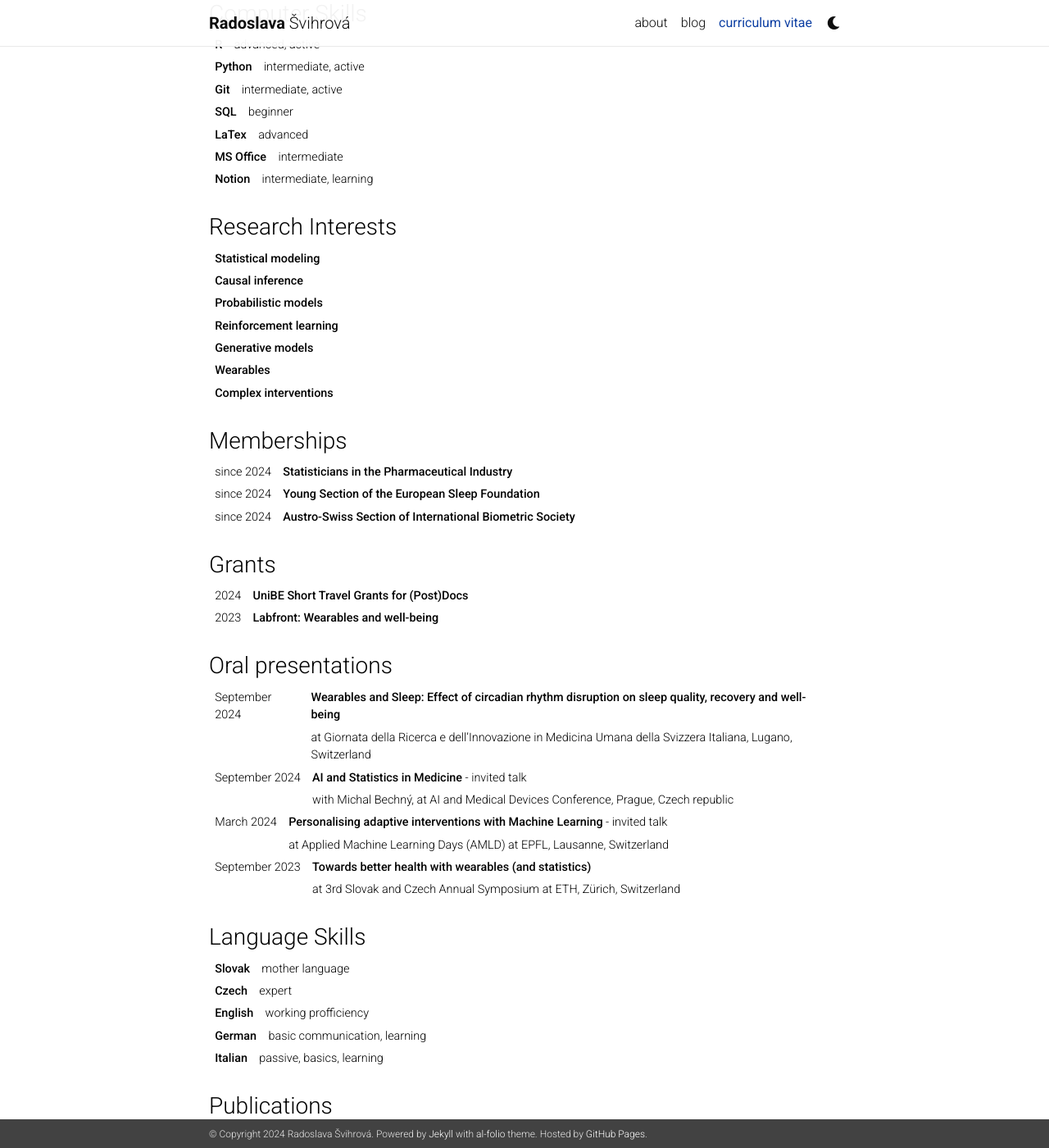
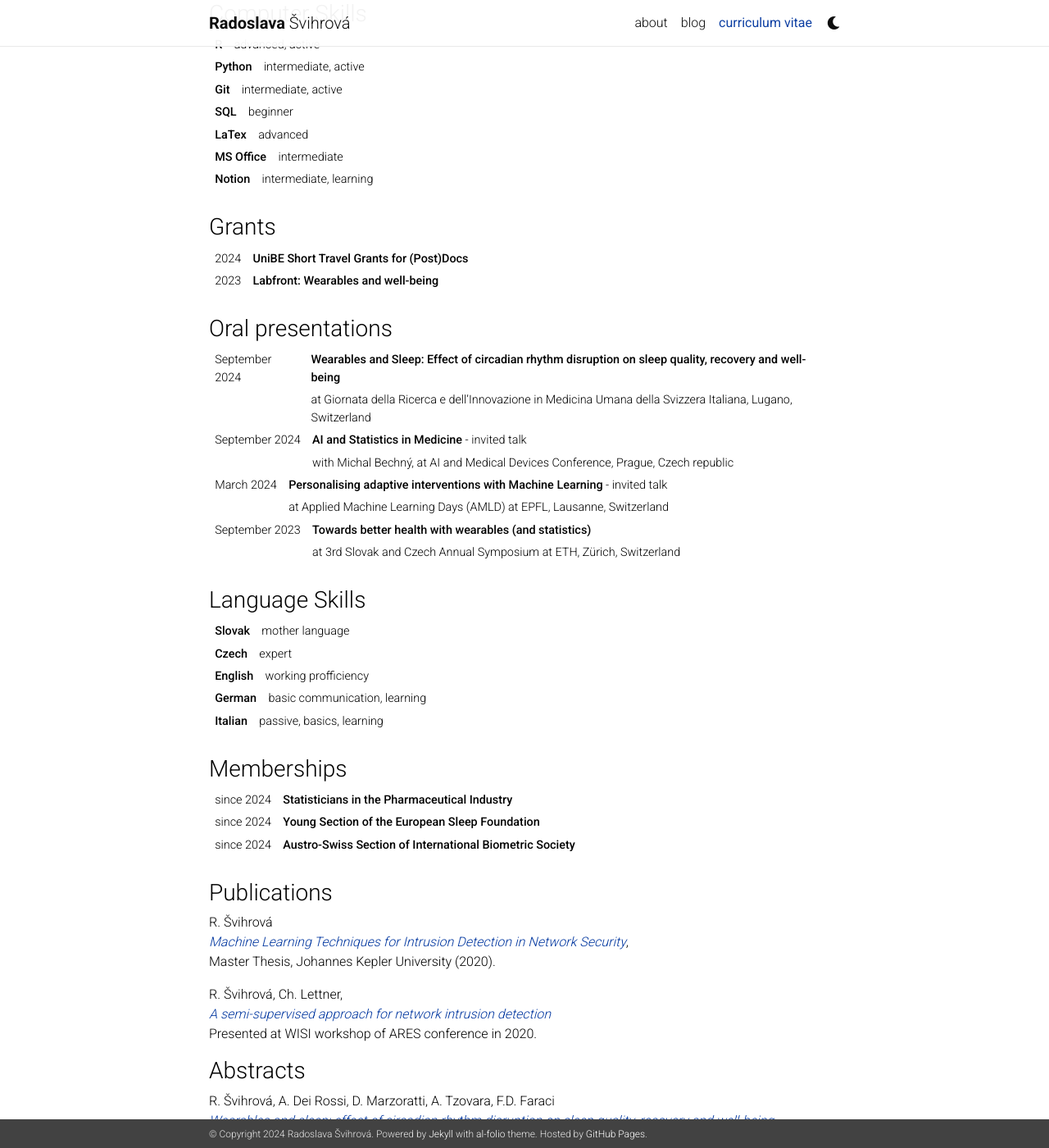
Before and after one commit to RadoslavaS/RadoslavaS.github.io, a Jekyll site: the page built from _pages/cv.md, in a window 1280 px wide and 1400 px high, scrolled down 1922 px. Shown: the whole window at 82% size. Built offline with Jekyll 4.4.1, drawn with Linux system fonts in a browser that asks for light colours; nearby versions of some CDN libraries; a style sheet for code colours, icons or effects is not loaded; part of the change alters nothing that is shown.

Commit message:
formating

```diff
--- a/_pages/cv.md
+++ b/_pages/cv.md
@@ -108,7 +108,6 @@ nav: true
 
 |**Wearables**                          |
 
-{% endcomment %}
 
 ### Research Interests
 
@@ -129,15 +128,7 @@ nav: true
 |   |
 
 
-### Memberships
-
-|since 2024       |**Statisticians in the Pharmaceutical Industry**
-
-|since 2024       |**Young Section of the European Sleep Foundation**
-
-|since 2024       |**Austro-Swiss Section of International Biometric Society**
-
-|   |
+{% endcomment %}
 
 
 ### Grants
@@ -180,6 +171,18 @@ nav: true
 
 |   |
 
+### Memberships
+
+|since 2024       |**Statisticians in the Pharmaceutical Industry**
+
+|since 2024       |**Young Section of the European Sleep Foundation**
+
+|since 2024       |**Austro-Swiss Section of International Biometric Society**
+
+|   |
+
+
+
 ### Publications ###
 
 R. Švihrová <br>
```
